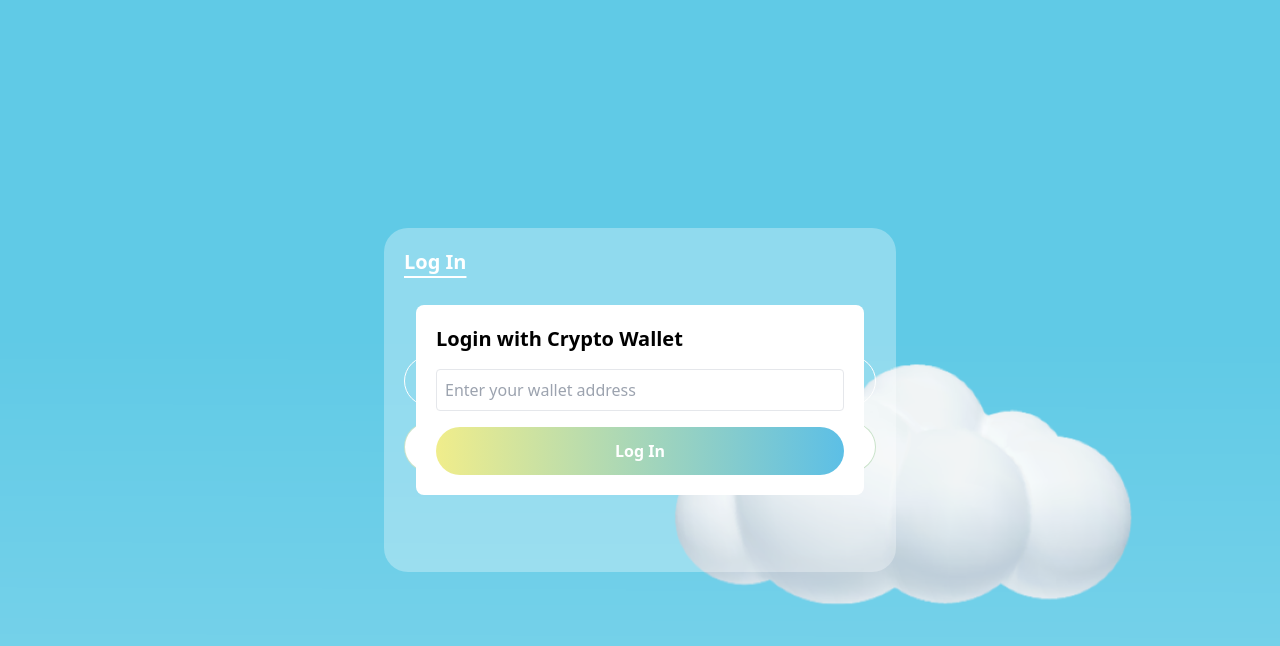
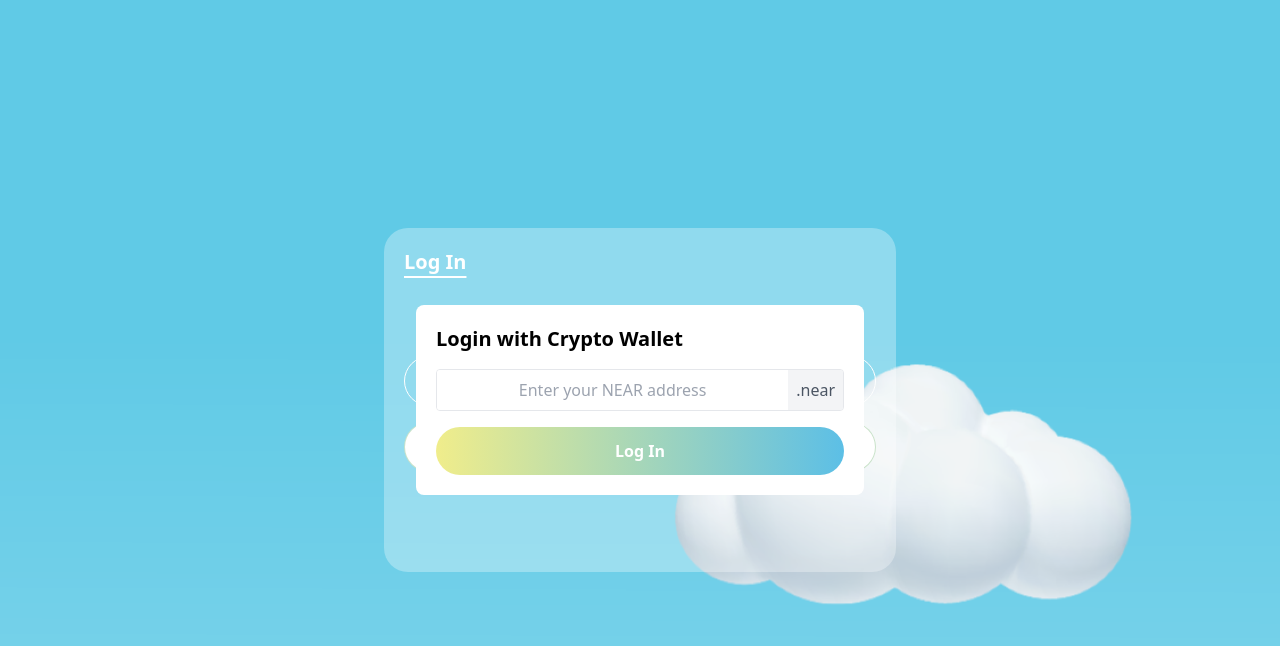
Before and after one commit to aarumi8/spotiumWebPWA, a Nuxt app: page /login in a window 1280 px wide. Both pictures are taken after a click on the button "Log In with crypto wallet". Shown: the top 646 px of the page. Built offline with nearby package versions, Linux system fonts and the light colour scheme; no server answers.

Commit message:
new google login and anim modals

```diff
--- a/pages/login.vue
+++ b/pages/login.vue
@@ -11,14 +11,52 @@
       </button>
     </div>
 
+    <!-- Google Login Modal -->
+    <transition name="modal">
+    <div v-show="showGoogleLogin" class="fixed p-5 top-0 left-0 w-full h-full flex items-center justify-center fade-in-scale"
+     @click="closeModal">
+      <div class="bg-white rounded-lg p-5 w-full max-w-md">
+        <label for="walletAddress" class="block mb-4 text-xl font-semibold">Login with Google</label>
+
+        <div class="flex items-center border rounded w-full mb-4 overflow-hidden">
+          <input
+            id="walletAddress"
+            v-model="walletAddress"
+            :class="[{'text-center': isPlaceholderCentered, 'text-right': !isPlaceholderCentered }, 'flex-grow', 'p-2', 'appearance-none', 'outline-none']"
+            @input="handleInput"
+
+            type="text"
+            placeholder="Enter your Google email">
+          <span class="bg-gray-100 p-2 text-gray-600">.@gmail.com</span>
+        </div>
+
+        <button @click="loginWithGoogle" style="background: linear-gradient(to right, rgb(240, 237, 139), rgb(92, 191, 230));" class="w-full font-semibold text-white rounded-full p-3">Log In</button>
+      </div>
+    </div>
+    </transition>
+
     <!-- Crypto Login Modal -->
-    <div v-if="showCryptoLogin" class="fixed p-5 top-0 left-0 w-full h-full flex items-center justify-center" @click="closeModal">
+    <transition name="modal">
+    <div v-show="showCryptoLogin" class="fixed p-5 top-0 left-0 w-full h-full flex items-center justify-center fade-in-scale" @click="closeModal">
       <div class="bg-white rounded-lg p-5 w-full max-w-md">
-        <label class="block mb-4 text-xl font-semibold">Login with Crypto Wallet</label>
-        <input v-model="walletAddress" class="border rounded w-full p-2 mb-4" type="text" placeholder="Enter your wallet address">
+        <label for="walletAddress" class="block mb-4 text-xl font-semibold">Login with Crypto Wallet</label>
+
+        <div class="flex items-center border rounded w-full mb-4 overflow-hidden">
+          <input
+            id="walletAddress"
+            v-model="walletAddress"
+            :class="[{'text-center': isPlaceholderCentered, 'text-right': !isPlaceholderCentered }, 'flex-grow', 'p-2', 'appearance-none', 'outline-none']"
+            @input="handleInput"
+            class="flex-grow p-2 appearance-none outline-none"
+            type="text"
+            placeholder="Enter your NEAR address">
+          <span class="bg-gray-100 p-2 text-gray-600">.near</span>
+        </div>
+
         <button @click="loginWithCrypto" style="background: linear-gradient(to right, rgb(240, 237, 139), rgb(92, 191, 230));" class="w-full font-semibold text-white rounded-full p-3">Log In</button>
       </div>
     </div>
+    </transition>
 
     <div v-if="!isInstalled" class="bg-white bg-opacity-30 rounded-3xl p-5 w-full max-w-lg">
       <h1 class="text-left mt-0 mb-20 text-xl font-semibold text-white login-text">Installation</h1>
@@ -27,9 +65,9 @@
       </button>
     </div>
 
-    <div v-if="showModal" class="modal-overlay">
+    <transition name="modal">
+    <div v-show="showModal" class="modal-overlay fade-in-scale" @click="closeModal">
       <div class="modal-content">
-        <button class="mb-10" @click="showModal = false">Close</button>
         <div v-if="isIos" class="image-scroll">
           <img src="/ios-guide-1.png" alt="Description 1">
           <img src="/ios-guide-2.png" alt="Description 2">
@@ -43,6 +81,7 @@
         </div>
       </div>
     </div>
+    </transition>
 
   </div>
 </template>
@@ -98,6 +137,21 @@
   max-width: 90%;
   height: auto;
 }
+.text-center::placeholder {
+  text-align: center;
+}
+
+.text-right::placeholder {
+  text-align: right;
+}
+
+.modal-enter-active, .modal-leave-active {
+  transition: opacity 0.5s, transform 0.5s;
+}
+.modal-enter, .modal-leave-to /* .modal-leave-to in <2.1.8 */ {
+  opacity: 0;
+  transform: scale(0.8);
+}
 </style>
 
 <script>
@@ -111,7 +165,10 @@
       showModal: false,
       isIos: true,
       showCryptoLogin: false,
-      walletAddress: null
+      showGoogleLogin: false,
+      walletAddress: null,
+      googleMail: null,
+      isPlaceholderCentered: true
     }
   },
   mounted() {
@@ -131,7 +188,7 @@
       this.isInstalled = true
     } else {
       console.log('the app is not installed')
-      this.isInstalled = true // !!
+      this.isInstalled = true // !important: the default is FALSE
     }
 
     if(this.getDeviceOS() !== 'IOS') {
@@ -139,6 +196,13 @@
     }
   },
   methods: {
+    handleInput() {
+      if (this.walletAddress.length > 0) {
+        this.isPlaceholderCentered = false;
+      } else {
+        this.isPlaceholderCentered = true;
+      }
+    },
     getDeviceOS() {
       const userAgent = window.navigator.userAgent;
 
@@ -163,7 +227,14 @@
       this.showModal = true
     },
     loginGoogle() {
-      this.login()
+      this.showGoogleLogin = true
+    },
+    loginWithGoogle() {
+      if(this.walletAddress) {
+        this.login()
+      } else {
+        alert('Please, enter your email')
+      }
     },
     loginWallet() {
       this.showCryptoLogin = true
@@ -171,6 +242,10 @@
     closeModal(event) {
       if (event.target === event.currentTarget) {
         this.showCryptoLogin = false;
+        this.showGoogleLogin = false;
+        this.showModal = false
+        this.isPlaceholderCentered = true
+        this.walletAddress = null;
       }
     },
     loginWithCrypto() {
```
